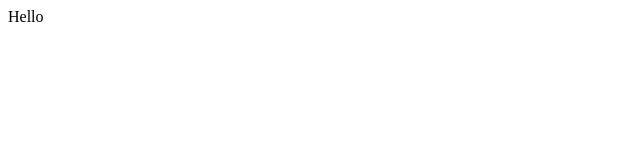
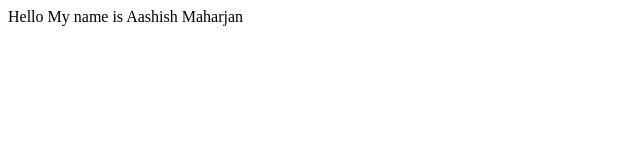
Before and after one commit to AashishMaharjan/webdevelopmentAashish, a plain HTML site: page index.html in a window 1280 px wide. Shown: the whole page, without its empty margins (0-640 px from the left). Drawn offline with Linux system fonts and the light colour scheme.

Commit message:
Update index.html

```diff
--- a/index.html
+++ b/index.html
@@ -4,7 +4,7 @@
 	<title></title>
 </head>
 <body>
-	Hello
+	Hello My name is Aashish Maharjan
 
 </body>
 </html>
```
